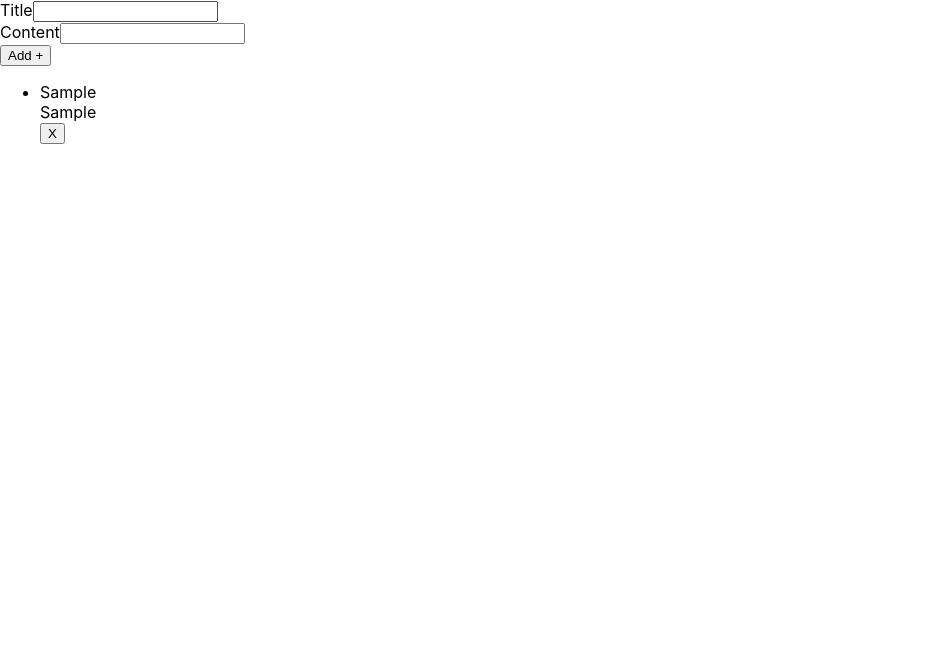
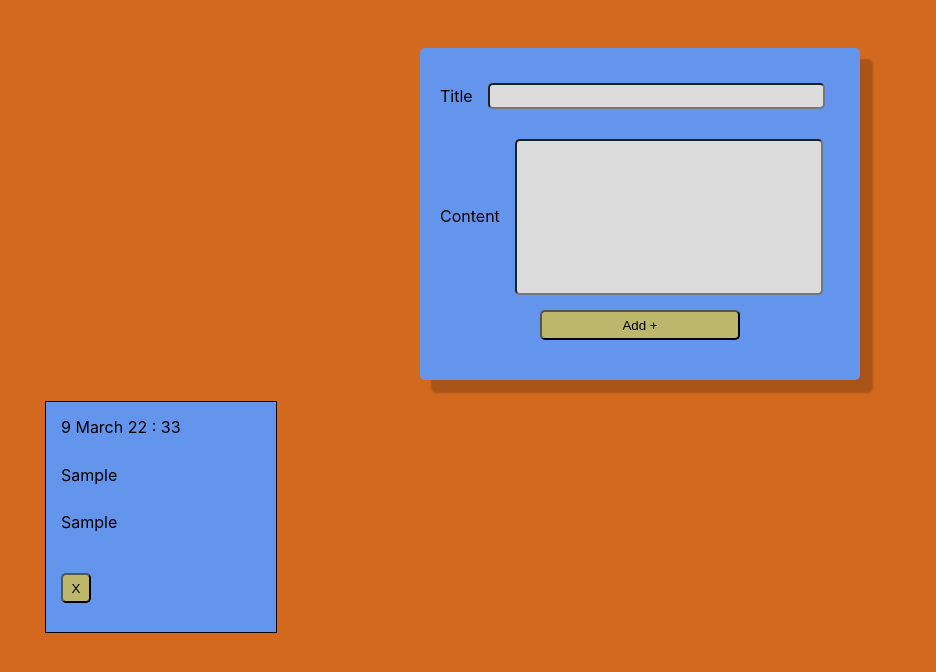
Before and after one commit to Dybovsky/react-task-App, a React (Create React App) app: page / in a window 1280 px wide. Both pictures are taken after typing "Sample", "Sample" into the empty fields and a click on the button "Add +". Shown: the top 672 px of the page, without its empty margins (0-936 px from the left). Built offline with nearby package versions, Linux system fonts and the light colour scheme.

Commit message:
mile 3 refact

```diff
--- a/src/components/NewNote.jsx
+++ b/src/components/NewNote.jsx
@@ -11,8 +11,12 @@ class NewNote extends React.Component {
 
     saveNote(event){
         event.preventDefault();
+        const timeCreated = new Date();
         const note = {
             id: Date.now(),
+            time: `${timeCreated.getDate()} ${timeCreated.toLocaleString("eng", {
+                month: "long",
+              })} ${timeCreated.getHours()} : ${timeCreated.getMinutes()}`,
             title: this.state.title,
             content: this.state.content,
         };
@@ -33,10 +37,13 @@ class NewNote extends React.Component {
     render(){
         return(
             <form onSubmit={(event) => this.saveNote(event)}>
-               <div>
+                <div class="form">
+               <div class="titleDiv">
                     <label htmlFor="title">Title</label>
                     <input
                     type="textarea"
+                    // width="300px"
+                    // height="150px"
                     name="title"
                     id="title"
                     value={this.state.title}
@@ -53,8 +60,10 @@ class NewNote extends React.Component {
                     onChange={(event) => this.saveContent(event.target.value)}
                     />
                 </div>
-                <div>
-                    <button type="submit">Add +</button>
+                <div class="btn">
+                    <button type="submit"
+                    id="btnAdd">Add +</button>
+                </div>
                 </div>
             </form>
         )
--- a/src/components/NoteItem.jsx
+++ b/src/components/NoteItem.jsx
@@ -1,16 +1,21 @@
 function NoteItem(props){
     const { note } = props;
-    const {title, content} = note;
+    const {title, content, time} = note;
     //console it
     return(
         <li>
+            <div>{time}</div>
             <div>
                 {title}
             </div>
-            <div>
+            <div id="contentGrid">
                 {content}
             </div>
-            <button onClick={props.onDelete}>X</button>
+            <button onClick={() => {
+                    if (window.confirm("Are u sure?")) {
+                      props.onDelete();
+                    }
+                  }}>X</button>
         </li>
     )
 
--- a/src/index.css
+++ b/src/index.css
@@ -12,30 +12,92 @@ code {
     monospace;
 }
 
-#txt {
-  color: blue;
+body {
+  background-color: chocolate;
+}
+.form {
+  width: 400px;
+  padding: 20px;
+  border-radius: 5px;
+  background-color: cornflowerblue;
+  margin-top: 3rem;
+  box-shadow: 12px 12px 2px 1px rgba(0, 0, 0, 0.2);
+  /* margin: 20rem; */
 }
 
-#note {
+#title {
+  height: 20px;
+  width: 330px;
+  border-radius: 5px;
+  margin: 15px;
+}
+
+#content {
+  border-radius: 5px;
+  margin: 15px;
+  width: 300px;
+  height: 150px;
+}
+
+.btn {
+  padding-bottom: 20px;
   display: flex;
   justify-content: center;
-  width: 30rem;
-  height: 23rem;
-  border: 1px solid blueviolet;
 }
 
-#input {
-  width: 80%;
-  height: 80%;
-  padding-top: 2rem;
+button {
+  background-color: darkkhaki;
+  border-radius: 5px;
 }
 
-textarea {
-  border: 1px solid navy;
+#btnAdd {
+  width: 200px;
+  height: 30px;
 }
 
-.wrapper {
+ul {
+  list-style: none;
+  display: flex;
+  flex-wrap: wrap;
+}
+
+li {
+  padding: 15px;
   display: grid;
-  grid-template-columns: repeat(3, 1fr);
-  grid-auto-rows: 200px;
+  background-color: cornflowerblue;
+  margin: 5px;
+  width: 200px;
+  height: 200px;
+  border: 1px solid black;
 }
+
+li button {
+  width: 30px;
+  height: 30px;
+  align-self: center;
+}
+
+form {
+  display: flex;
+  justify-content: center;
+}
+
+input {
+  background-color: gainsboro;
+}
+
+.flex {
+  display: ;
+}
+
+.titleDiv {
+  display: flex;
+}
+
+.titleDiv label {
+  align-self: center;
+}
+
+#contentGrid {
+  overflow: auto;
+}
```
